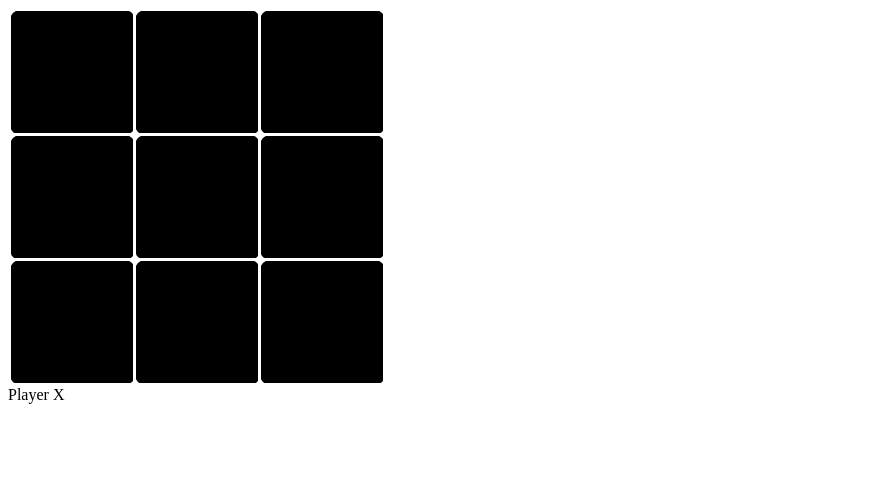
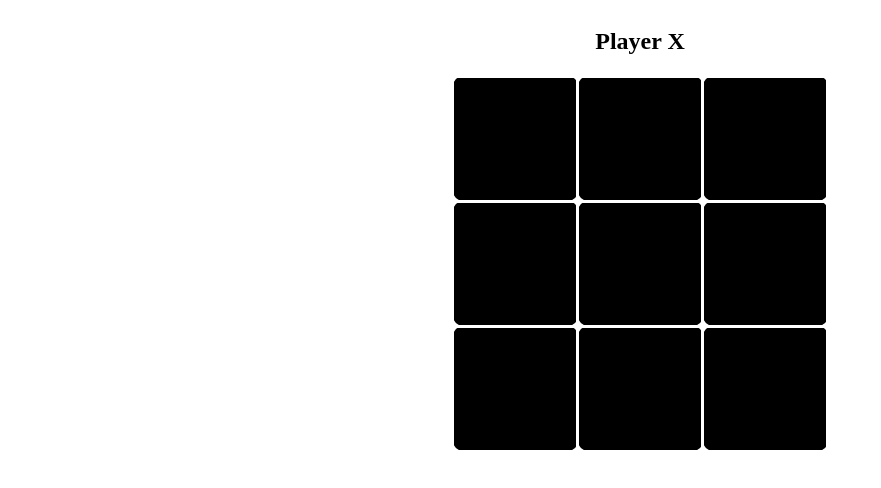
Before and after one commit to nileshhaldar98/Tic-Tac-Toe, a plain HTML site: page index.html in a window 1280 px wide. Shown: the whole page, without its empty margins (0-881 px from the left). Drawn offline with Linux system fonts and the light colour scheme.

Commit message:
align in center

```diff
--- a/index.html
+++ b/index.html
@@ -9,8 +9,12 @@
 <style>
     table {
 	border-collapse:collapse;
+
 }
-
+#tictactoe{
+    display: grid; /* enable grid layout */
+    place-items: center;
+}
 td {
 	background-color: black;
 	border: 3px solid white;
@@ -20,11 +24,12 @@ td {
 }
 </style>
 <body>
-    <div id="tictactoe"></div>
+    <div id="tictactoe">
 		<div align="left">
-			<span id='turn'>Player X</span>
+			<span >
+                <h2 id='turn'>Player X</h2></span>
 		</div>
-
+	</div>
 </body>
 </html>
 <script>
```
